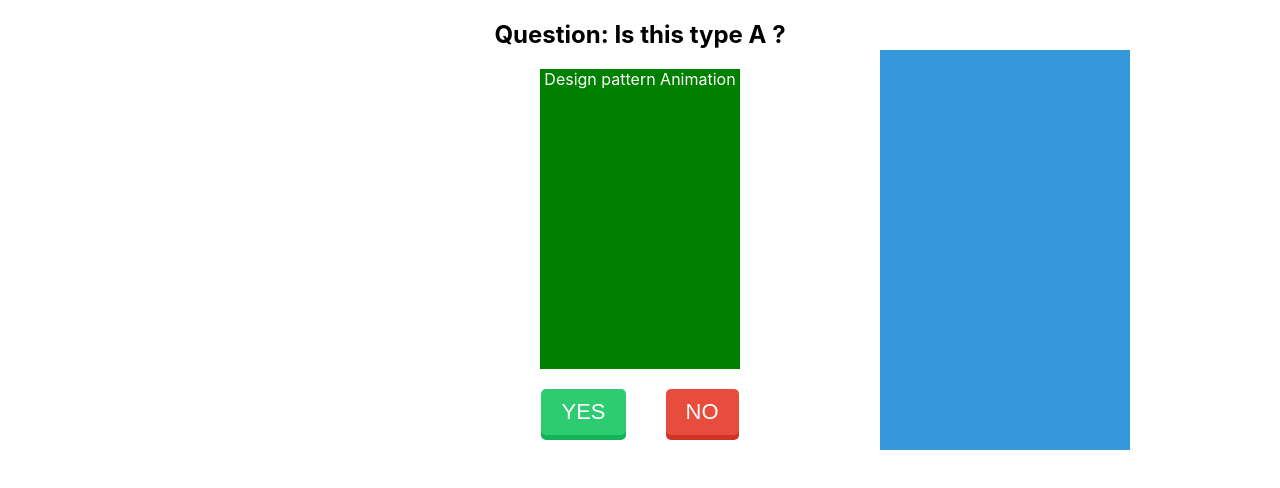
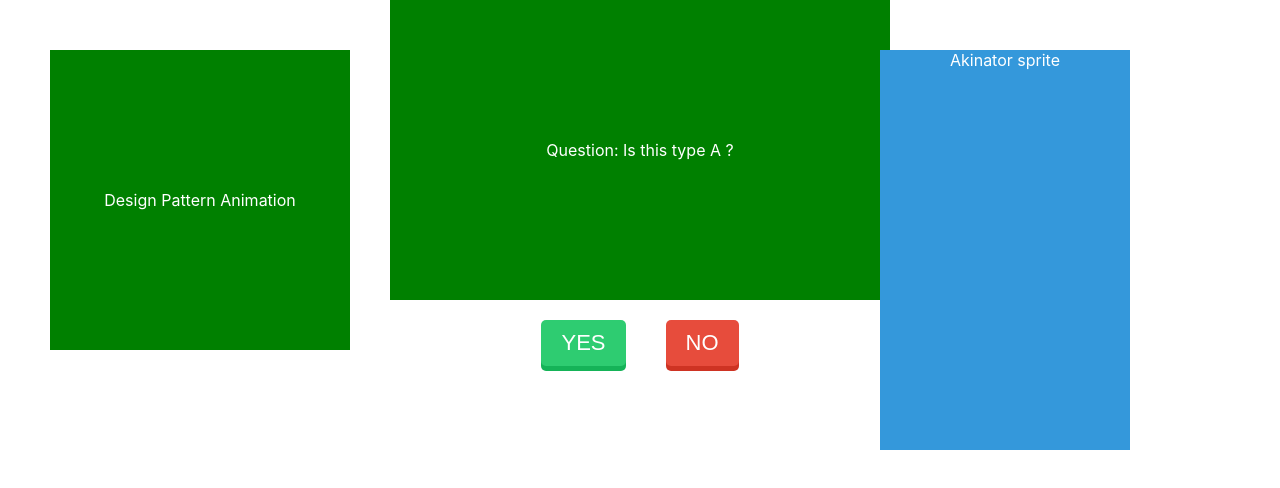
Before and after one commit to nguyen8amk1/SE334_Design_Patterm_Helper, a React (Create React App) app in the folder client/: page / in a window 1280 px wide. Both pictures are taken after a click on the button "Start Quiz". Shown: the top 488 px of the page. Built offline with nearby package versions, Linux system fonts and the light colour scheme.

Commit message:
shuffling papers around the desk

```diff
--- a/client/src/components/AkinatorComponent.js
+++ b/client/src/components/AkinatorComponent.js
@@ -1,20 +1,12 @@
-export function Akinator() {
+export function Akinator({style}) {
     // TODO: akinator
     // can display different akinator sprites []
     // have different sprites to show emotions []
     // position: relative to the right side of the question block []
-    const akinator = {
-        width: '250px',   // Adjust width as needed
-        height: '400px',  // Adjust height as needed
-        backgroundColor: '#3498db',  // Big blue rectangle color
-        position: 'absolute',  // Position absolutely for precise placement
-        top: '50px',    // Adjust top position
-        right: '150px',  // Adjust right position
-    };
 
     return (
         <>
-            <div style={akinator}></div>
+            <div style={style}>Akinator sprite</div>
         </>
     );
 }
--- /dev/null
+++ b/client/src/components/DesignPatternAnimationComponent.js
@@ -0,0 +1,6 @@
+export function DesignPatternAnimation({style}) {
+    return (
+    <>
+        <div style={style}>Design Pattern Animation</div>
+    </>);
+}
--- a/client/src/components/QuizQuestionComponent.js
+++ b/client/src/components/QuizQuestionComponent.js
@@ -1,15 +1,36 @@
-import {Akinator} from './AkinatorComponent'
+import {Akinator} from './AkinatorComponent';
+import {DesignPatternAnimation} from './DesignPatternAnimationComponent';
 
 export default function QuizQuestionComponent({currentQuestion, handleAnswerSubmit}) {
+    // TODO: display the questions inside a rectangle block like akinator
+    // With animation on the left or right
     return (
         <div className="question">
-            <h2>{currentQuestion.question}</h2>
             <div style={{
-                width: '200px',
+                width: '500px',
                 height: '300px',
                 backgroundColor: 'green',
                 color: "white",
-            }}>Design pattern Animation</div>
+                display: "flex",
+                flexDirection: "column",
+                alignItem: "center",
+                justifyContent: "center",
+            }}>{currentQuestion.question}</div>
+
+
+            <DesignPatternAnimation style={{
+                width: '300px',
+                height: '300px',
+                backgroundColor: 'green',
+                color: "white",
+                display: "flex",
+                flexDirection: "column",
+                alignItem: "center",
+                justifyContent: "center",
+                position: 'absolute',  // Position absolutely for precise placement
+                top: '50px',    // Adjust top position
+                left: '50px',  // Adjust right position
+            }}/>
 
             <div className="btns">
                 {currentQuestion.answers.map((answer, index) => (
@@ -18,7 +39,16 @@ export default function QuizQuestionComponent({currentQuestion, handleAnswerSubm
                     </button>
                 ))}
             </div>
-            <Akinator/>
+
+            <Akinator style={{
+                width: '250px',   // Adjust width as needed
+                height: '400px',  // Adjust height as needed
+                backgroundColor: '#3498db',  // Big blue rectangle color
+                position: 'absolute',  // Position absolutely for precise placement
+                top: '50px',    // Adjust top position
+                right: '150px',  // Adjust right position
+                color: "white",
+            }}/>
         </div>
     );
 }
```
